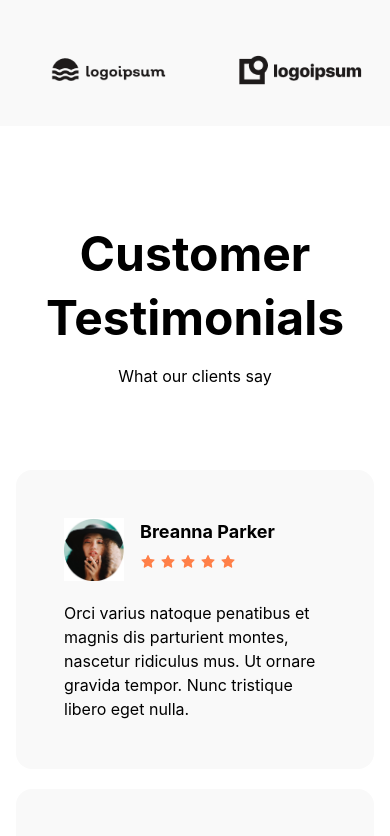
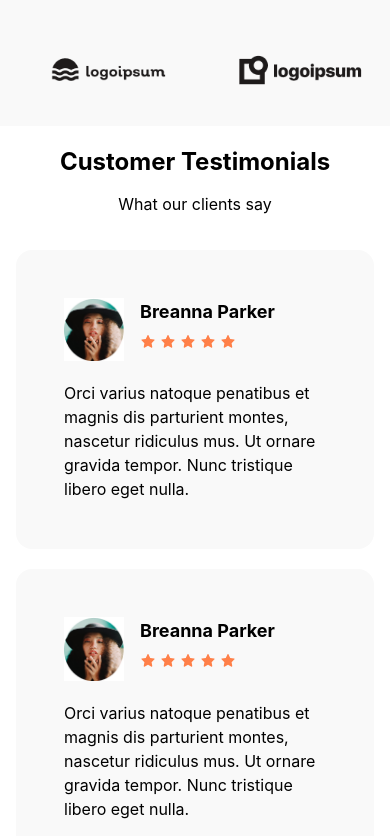
Before and after one commit to masudrana2779/keptocash, a Next.js app: page / in a window 390 px wide. Shown: the part 4460-5296 px from the top of the page. Built offline with nearby package versions, Linux system fonts and the light colour scheme.

Commit message:
featured try to done

```diff
--- a/components/Testiimonials/index.tsx
+++ b/components/Testiimonials/index.tsx
@@ -3,12 +3,12 @@ import { AiFillStar } from "react-icons/ai";
 const TestiimonialsComponent = () => {
   return (
     <>
-      <div className="py-24">
+      <div className="md:py-24 py-5">
         <div className="container mx-auto md:px-40 px-4">
-          <div className="text-5xl font-bold leading-[64px] mb-3 text-center">
+          <div className="md:text-5xl text-2xl font-bold md:leading-[64px] mb-3 text-center">
             Customer Testimonials
           </div>
-          <div className="text-base leading-7 mb-20 text-center">
+          <div className="text-base leading-7 md:mb-20 mb-8 text-center">
             What our clients say
           </div>
           <div className="">
```
